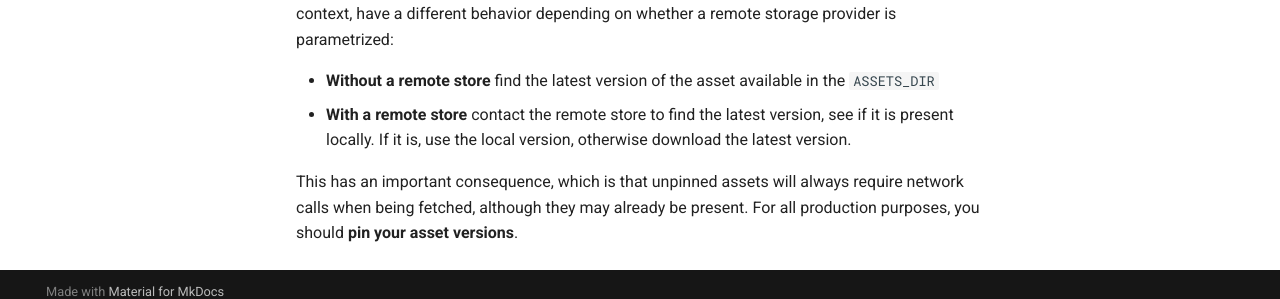
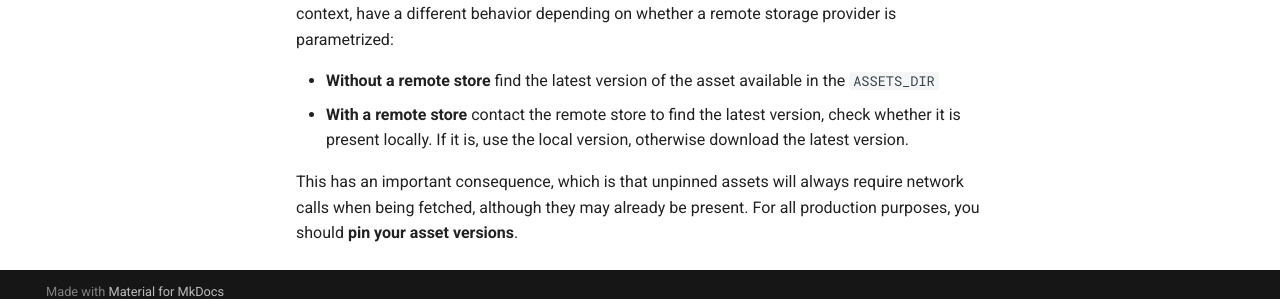
Before and after one commit to Cornerstone-OnDemand/modelkit, an MkDocs documentation site: the page built from docs/assets/assets_dir.md, in a window 1280 px wide and 900 px high, scrolled down 926 px. Shown: the part 586-885 px from the top of the window. Built offline with MkDocs 1.6.1 and Material for MkDocs 9.7.7, drawn with Linux system fonts in a browser that asks for light colours; comment, search, counter and statistics services are not loaded.

Commit message:
Update docs/assets/assets_dir.md
Co-authored-by: Antoine Jeannot <71255023+antoinejeannot@users.noreply.github.com>

```diff
--- a/docs/assets/assets_dir.md
+++ b/docs/assets/assets_dir.md
@@ -50,6 +50,6 @@ mng.fetch_asset("some/directory/asset:0.1[content0]") # will point to `ASSETS_DI
 When an asset is requested with the `version` not fully specified, `modelkit` may need to consult the remote storage to find the latest version. As a result, `modelkit`'s asset manager will, in this context, have a different behavior depending on whether a remote storage provider is parametrized:
 
 - **Without a remote store** find the latest version of the asset available in the `ASSETS_DIR`
-- **With a remote store** contact the remote store to find the latest version, see if it is present locally. If it is, use the local version, otherwise download the latest version.
+- **With a remote store** contact the remote store to find the latest version, check whether it is present locally. If it is, use the local version, otherwise download the latest version.
 
 This has an important consequence, which is that unpinned assets will always require network calls when being fetched, although they may already be present. For all production purposes, you should **pin your asset versions**.
```
